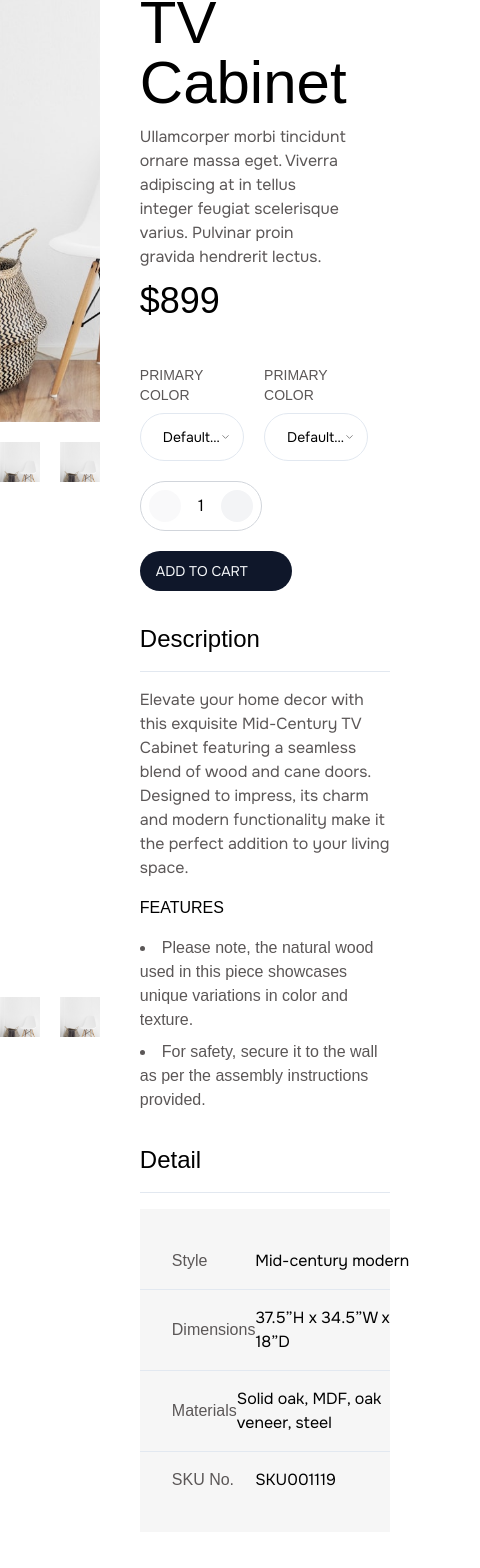
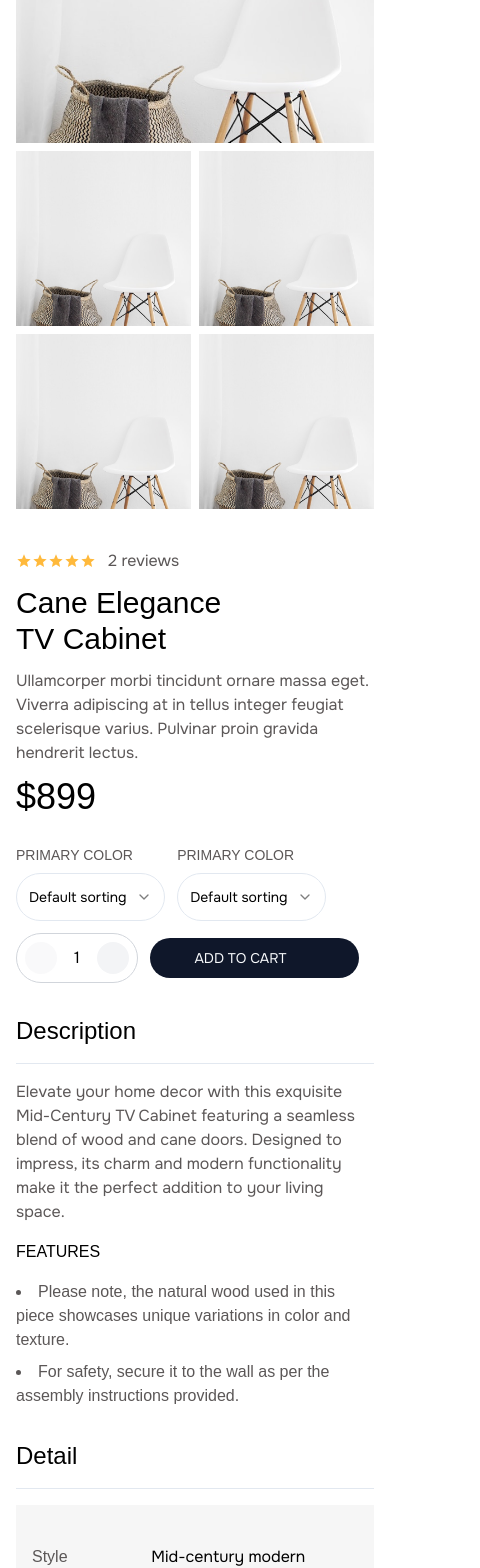
Before and after one commit to hengkianggia/furnix-app, a Next.js app: page /shop/1/1 in a window 390 px wide. Shown: the part 363-1931 px from the top of the page, 480 px wide, since content can reach past the window. Built offline with nearby package versions, Linux system fonts and the light colour scheme; some icons are missing; a web font is replaced by a local one.

Commit message:
Feature/hengki/responsive shop page

```diff
--- a/src/app/shop/[category]/[id]/page.tsx
+++ b/src/app/shop/[category]/[id]/page.tsx
@@ -9,18 +9,18 @@ import React from "react";
 
 const DetailProduct = () => {
   return (
-    <Div as={"section"} full column className="space-y-20">
+    <Div as={"section"} full column className="space-y-20 max-md:space-y-16">
       <Div>
-        <Wrapper>
+        <Wrapper className="max-md:px-4 max-lg:px-10">
           <BreadcrumGroup />
         </Wrapper>
         <Separator />
       </Div>
 
       <ProductInformation />
-      <ReviewProduct />
+      {/* <ReviewProduct /> */}
 
-      <SimilarProduct />
+      {/* <SimilarProduct /> */}
     </Div>
   );
 };
--- a/src/app/shop/[category]/page.tsx
+++ b/src/app/shop/[category]/page.tsx
@@ -18,7 +18,7 @@ const Category = () => {
     : params.category;
 
   return (
-    <Div as={"section"} full column className="gap-32">
+    <Div as={"section"} full column className="gap-32 max-md:gap-20">
       <Headers
         title={cleanPath(category)}
         desc="Discover a curated collection of home essentials that elevate your space and simplify everyday living"
@@ -26,7 +26,12 @@ const Category = () => {
       <KompleksCatalog category={cleanPath(category)} />
       <RecomItem />
       <Separator />
-      <Wrapper full flex center className="space-x-14">
+      <Wrapper
+        full
+        flex
+        center
+        className="space-x-14 max-md:px-4 max-lg:px-10 max-md:flex-col max-md:gap-3 max-md:justify-center max-md:space-x-0"
+      >
         {rules.map((rule) => (
           <Div key={rule.title} flex itemsCenter className="space-x-3">
             <Icon icon={rule.icon} className="text-2xl" />
--- /dev/null
+++ b/src/components/StarsRating.tsx
@@ -0,0 +1,18 @@
+import React from "react";
+import Div from "./Div";
+import { Icon } from "@iconify/react/dist/iconify.js";
+import { Icons } from "@/data/data";
+
+const StarsRating = () => {
+  return (
+    <Div flex itemsCenter>
+      <Icon icon={Icons.Stars} className="text-myOrange" />
+      <Icon icon={Icons.Stars} className="text-myOrange" />
+      <Icon icon={Icons.Stars} className="text-myOrange" />
+      <Icon icon={Icons.Stars} className="text-myOrange" />
+      <Icon icon={Icons.Stars} className="text-myOrange" />
+    </Div>
+  );
+};
+
+export default StarsRating;
--- a/src/components/pages/detail product/ItemsComment.tsx
+++ b/src/components/pages/detail product/ItemsComment.tsx
@@ -5,6 +5,7 @@ import { Avatar, AvatarFallback, AvatarImage } from "@/components/ui/avatar";
 import { Icon } from "@iconify/react/dist/iconify.js";
 import { Icons } from "@/data/data";
 import Tag from "@/components/Tag";
+import StarsRating from "@/components/StarsRating";
 
 const ItemsComment = () => {
   return (
@@ -20,20 +21,14 @@ const ItemsComment = () => {
           <Div column className="space-y-1">
             <h4>Amira Anderson</h4>
             <p>October 29, 2023 at 3:30PM</p>
-            <Div flex itemsCenter>
-              <Icon icon={Icons.Stars} className="text-myOrange" />
-              <Icon icon={Icons.Stars} className="text-myOrange" />
-              <Icon icon={Icons.Stars} className="text-myOrange" />
-              <Icon icon={Icons.Stars} className="text-myOrange" />
-              <Icon icon={Icons.Stars} className="text-myOrange" />
-            </Div>
+            <StarsRating />
           </Div>
 
           <Tag text="Reply" className="py-1" />
         </Div>
 
         {/* the comment */}
-        <p className="line-clamp-4 text-myDarkGray">
+        <p className="line-clamp-4 text-myDarkGray max-md:text-sm">
           Im absolutely in love with my Mid-Century TV Cabinet! The combination
           of wood and cane doors adds a touch of elegance to my living room. The
           solid oak handles and legs give it a sturdy feel. The soft-close
--- a/src/components/pages/detail product/ProductInformation.tsx
+++ b/src/components/pages/detail product/ProductInformation.tsx
@@ -18,25 +18,35 @@ import React from "react";
 
 const ProductInformation = () => {
   return (
-    <Wrapper full flex className="gap-10 pb-14 border-b border-myDarkGray">
-      <Div grid className="basis-7/12 grid-cols-2 gap-5">
+    <Wrapper
+      full
+      flex
+      className="gap-10 pb-14 border-b border-myDarkGray max-md:px-4 max-lg:px-10 max-lg:flex-col"
+    >
+      <Div
+        grid
+        className="basis-7/12 grid-cols-2 gap-5 max-md:gap-2 max-md:w-full"
+      >
         <Images className="col-span-2 aspect-10/9" />
-        <Div className="bg-orange-400 aspect-square">
+        <Div className="aspect-square">
           <Images />
         </Div>
-        <Div className="bg-orange-400 aspect-square">
+        <Div className="aspect-square">
           <Images />
         </Div>
-        <Div className="bg-orange-400 aspect-square">
+        <Div className="aspect-square">
           <Images />
         </Div>
-        <Div className="bg-orange-400 aspect-square">
+        <Div className="aspect-square">
           <Images />
         </Div>
       </Div>
 
       {/* kanan */}
-      <Div column className="basis-5/12 gap-3 h-fit sticky top-24">
+      <Div
+        column
+        className="basis-5/12 gap-3 h-fit sticky top-24 max-md:w-full"
+      >
         {/* rating */}
         <Div flex itemsCenter className="space-x-3">
           <Div flex itemsCenter>
@@ -51,10 +61,10 @@ const ProductInformation = () => {
         </Div>
 
         {/* info */}
-        <h1 className="text-6xl font-thin text-balance">
+        <h1 className="text-6xl font-thin text-balance max-md:text-3xl">
           Cane Elegance TV Cabinet
         </h1>
-        <p className="text-myDarkGray text-balance">
+        <p className="text-myDarkGray text-balances">
           Ullamcorper morbi tincidunt ornare massa eget. Viverra adipiscing at
           in tellus integer feugiat scelerisque varius. Pulvinar proin gravida
           hendrerit lectus.
@@ -62,8 +72,13 @@ const ProductInformation = () => {
         <h2 className="text-4xl font-thin">$899</h2>
 
         {/* select */}
-        <Div flex wrap itemsCenter className="mt-8 gap-5">
-          <Div className="space-y-2 basis-5/12">
+        <Div
+          flex
+          wrap
+          itemsCenter
+          className="mt-8 gap-5 max-md:mt-4 max-md:gap-3"
+        >
+          <Div className="space-y-2 basis-5/12 ">
             <h4 className="uppercase text-sm text-myDarkGray">primary color</h4>
             <Div>
               <Select>
@@ -139,26 +154,26 @@ const ProductInformation = () => {
           <h2 className="text-2xl font-thin">Detail</h2>
           <Separator />
           <Div full column className="py-10 bg-mySmoothGray space-y-4">
-            <Div flex itemsCenter full className="mx-8">
+            <Div flex itemsCenter full className="mx-8 max-md:mx-4">
               <h4 className="capitalize text-myDarkGray basis-4/12">style</h4>
               <p>Mid-century modern</p>
             </Div>
             <Separator />
-            <Div flex itemsCenter full className="mx-8">
+            <Div flex itemsCenter full className="mx-8 max-md:mx-4">
               <h4 className="capitalize text-myDarkGray basis-4/12">
                 Dimensions
               </h4>
               <p>37.5”H x 34.5”W x 18”D</p>
             </Div>
             <Separator />
-            <Div flex itemsCenter full className="mx-8">
+            <Div flex itemsCenter full className="mx-8 max-md:mx-4">
               <h4 className="capitalize text-myDarkGray basis-4/12">
                 materials
               </h4>
               <p>Solid oak, MDF, oak veneer, steel</p>
             </Div>
             <Separator />
-            <Div flex itemsCenter full className="mx-8">
+            <Div flex itemsCenter full className="mx-8 max-md:mx-4">
               <h4 className="capitalize text-myDarkGray basis-4/12">SKU No.</h4>
               <p>SKU001119</p>
             </Div>
--- a/src/components/pages/detail product/ReviewProduct.tsx
+++ b/src/components/pages/detail product/ReviewProduct.tsx
@@ -32,9 +32,13 @@ const raitings = [
 
 const ReviewProduct = () => {
   return (
-    <Wrapper full flex className="gap-10">
-      <Div full column className="basis-7/12 gap-y-6">
-        <h1 className="text-4xl font-thin">2 Reviews for Product</h1>
+    <Wrapper
+      full
+      flex
+      className="gap-10 max-md:px-4 max-lg:px-10 max-md:flex-col"
+    >
+      <Div full column className="basis-7/12 gap-y-6 max-md:order-2">
+        <h1 className="text-4xl font-thin max-md:text-3xl">2 Reviews for Product</h1>
 
         {/* items comment */}
         <Div full column className="space-y-10">
@@ -48,7 +52,7 @@ const ReviewProduct = () => {
       <Div
         full
         column
-        className="basis-5/12 border border-myGray h-fit p-8 space-y-5"
+        className="basis-5/12 border border-myGray h-fit p-8 space-y-5 max-md:order-1"
       >
         <Div full between itemsCenter>
           <Div flex itemsCenter>
--- a/src/components/pages/detail product/SimilarProduct.tsx
+++ b/src/components/pages/detail product/SimilarProduct.tsx
@@ -10,7 +10,7 @@ const similar = [1, 2, 3, 4, 5, 6, 7, 8, 9, 10];
 
 const SimilarProduct = () => {
   return (
-    <Wrapper full className="space-y-8 mt-20">
+    <Wrapper full className="space-y-8 mt-20 max-md:px-4 max-lg:px-10">
       <Div full between itemsCenter>
         <h3 className="text-3xl font-thin">You may also need</h3>
         <Div flex itemsCenter className="space-x-3">
--- a/src/components/pages/shop/KompleksCatalog.tsx
+++ b/src/components/pages/shop/KompleksCatalog.tsx
@@ -43,10 +43,10 @@ const KompleksCatalog = ({ category }: { category: string | string[] }) => {
   )?.productTypes;
 
   return (
-    <Wrapper full flex className="gap-10 relative">
+    <Wrapper full flex className="gap-10 relative max-md:px-4 max-lg:px-10">
       <Div column className="basis-9/12 gap-6">
-        <Div full flex itemsCenter between>
-          <p className="uppercase text-sm text-myDarkGray">
+        <Div full flex itemsCenter between className="max-md:justify-end">
+          <p className="uppercase text-sm text-myDarkGray max-md:hidden">
             Showing 1–12 of 71 results
           </p>
 
@@ -68,7 +68,7 @@ const KompleksCatalog = ({ category }: { category: string | string[] }) => {
           </Div>
         </Div>
 
-        <Div full grid className="grid-cols-3 gap-3">
+        <Div full grid className="grid-cols-3 gap-3 max-md:grid-cols-2">
           <ItemProduct />
           <ItemProduct />
           <ItemProduct />
@@ -87,7 +87,7 @@ const KompleksCatalog = ({ category }: { category: string | string[] }) => {
       </Div>
 
       {/* right */}
-      <Div column className="basis-3/12 h-fit sticky top-24 gap-6">
+      <Div column className="basis-3/12 h-fit sticky top-24 gap-6 max-md:hidden">
         <Input placeholder="Search by product" className="w-full m-0" />
 
         <Accordion type="single" collapsible className="w-full">
--- a/src/components/pages/shop/RecomItem.tsx
+++ b/src/components/pages/shop/RecomItem.tsx
@@ -6,7 +6,7 @@ import Images from "@/components/Images";
 
 const RecomItem = () => {
   return (
-    <Wrapper full flex className="px-32 gap-4">
+    <Wrapper full flex className="px-32 gap-4 max-md:px-4 max-lg:px-10 max-md:flex-col">
       <Div className="basis-5/12">
         <Images />
       </Div>
```
